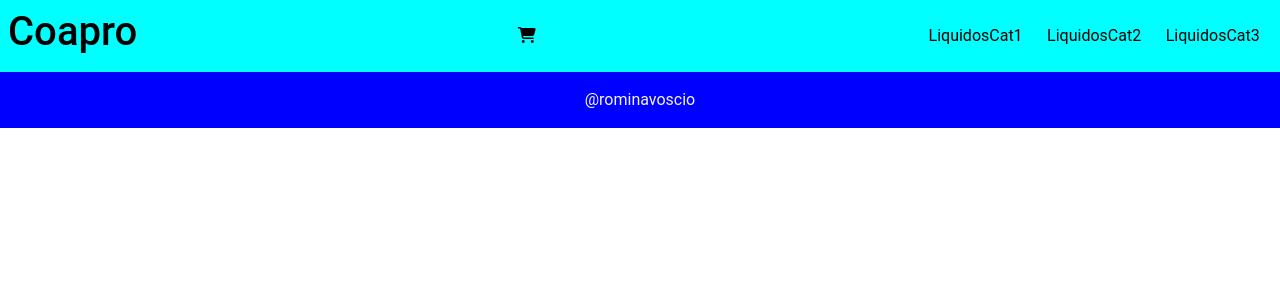
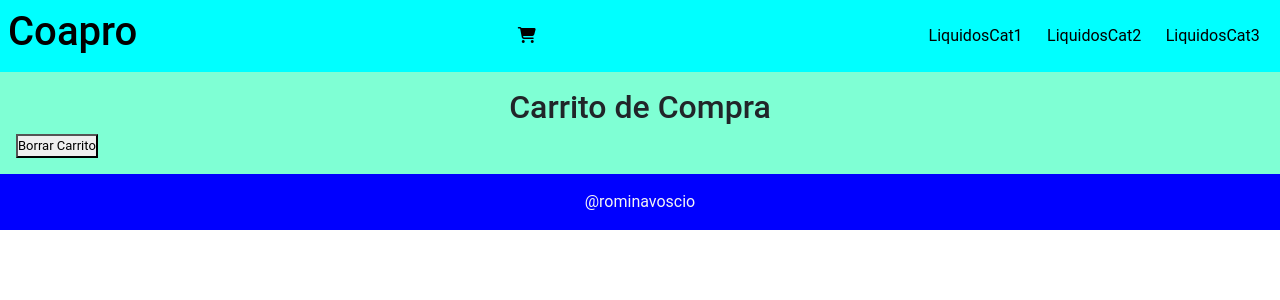
Before and after one commit to RominaVoscio/ecommerceReactVoscio, a React (Create React App) app: page /cart in a window 1280 px wide. Shown: the top 300 px of the page. Built offline with nearby package versions, Linux system fonts and the light colour scheme.

Commit message:
Desafío Context Clase10

```diff
--- a/src/components/App.js
+++ b/src/components/App.js
@@ -3,25 +3,30 @@ import ItemListContainer from "./ItemListContainer"
 import NavBar from "./NavBar"
 import Footer from "./Footer"
 import ItemDetailContainer from "./ItemDetailContainer"
+import Cart from './Cart'
+import CartContext from "./CartContext"
 import { BrowserRouter } from "react-router-dom"
 import { Route, Routes } from "react-router-dom"
 
 function App () {
     return (
+            <CartContext>
             <BrowserRouter>
             <header id="MainHeader">
                 <NavBar/>
             </header>
             <main>
             <Routes>
-                <Route path="/" element={<ItemListContainer greeting="Bienvenidos a Coapro"/>}/>
+                <Route path="/" element={<ItemListContainer greeting="Bienvenidos a Coapro!"/>}/>
                 <Route path="/categoria/:id" element={<ItemListContainer/>}/>
                 <Route path="/carrito" element={<CartWidget/>}/>
                 <Route path="/item/:id" element={<ItemDetailContainer/>}/>
+                <Route path="/cart" element={<Cart/>}/>
             </Routes>
             </main>
                 <Footer/>
             </BrowserRouter>
+            </CartContext>
     )
 };
 export default App;
--- /dev/null
+++ b/src/components/Cart.js
@@ -0,0 +1,27 @@
+import { useContext } from "react";
+import {context} from './CartContext'
+const Cart=()=>{
+    const {removeItem, clear, cart}= useContext(context)
+    //const total = resultado.total
+
+    return(
+        <>
+        <div id="cartCompra">
+            <h2>Carrito de Compra</h2>
+            {cart.map(item=>(
+                <div key={item.producto.id}>
+                    <p>#</p>
+                    <h4>{item.producto.nombre}</h4>
+                    <p>{item.producto.descripcion}</p>
+                    <p>${item.producto.precio}</p>
+                    <p>Cantidad: {item.cantidad}</p>
+                    <button onClick= {()=>removeItem(item.producto.id)}>Borrar Item</button>
+                </div>
+        ))}
+        <button onClick={()=>clear()}>Borrar Carrito</button>
+        </div>
+        </>
+
+    )
+};
+export default Cart;
--- /dev/null
+++ b/src/components/CartContext.js
@@ -0,0 +1,54 @@
+import { createContext, useState } from "react";
+
+export const context = createContext()
+const {Provider}= context
+const CartContext=({children})=>{
+    const[ cart, setCart]= useState([])
+    //const[respuesta, setRespuesta]= useState(true)
+  // const[cantidad, setCantidad]= useState(0)
+    //const [total, setTotal]= useState(0)
+
+
+    const addItem=(producto, cantidad)=>{
+        let cartProducto={producto, cantidad}
+        let cartAux=[]
+        if(isInCart(producto.id)){
+            console.log('esta en el carrito')
+            cartProducto= cart.find(item=> item.producto.id === producto.id)
+            cartProducto.cantidad= cartProducto.cantidad + cantidad
+            cartAux=[...cart]
+        }else{
+            console.log('no esta en el carrito')
+            cartAux=[cartProducto, ...cart]
+        }
+        setCart(cartAux)
+    }
+    const isInCart=(id)=>{
+
+        return cart && cart.some(item => item.producto.id === id)
+    }
+    const removeItem=(id)=>{
+            if(isInCart(id)){
+                const cartAux= cart.filter( item=> item.producto.id !== id)
+                setCart(cartAux)
+            }
+    }
+    const clear=()=>{
+        setCart([])
+    }
+
+    const valorDelContexto= {
+        //total : total,
+        cart : cart,
+        removeItem : removeItem,
+        addItem : addItem,
+        clear : clear
+    }
+
+    return(
+        <Provider value={valorDelContexto}>
+         {children}
+        </Provider>
+    )
+};
+export default CartContext;
--- a/src/components/ItemDetail.js
+++ b/src/components/ItemDetail.js
@@ -1,14 +1,21 @@
 import ItemCount from './ItemCount';
 import {Link} from 'react-router-dom';
-import { useState } from "react";
-import {Container, Row, Col, Card} from 'react-bootstrap';
+import { useContext, useState } from "react";
+import {Container, Row, Col, Card, Button} from 'react-bootstrap';
+import {context} from './CartContext';
+
 const ItemDetail =({producto})=>{
     const [seleccionado, setSeleccionado]= useState(false)
+    const [cambio, setCambio]= useState(false)
+    const {addItem}= useContext(context)
     const myOnAdd= (unidadSeleccionada)=>{
         if (unidadSeleccionada!== undefined){
             setSeleccionado(unidadSeleccionada)
         }
+        setCambio(true)
     }
+
+
     return(
         <>
         <Container>
@@ -26,9 +33,10 @@ const ItemDetail =({producto})=>{
                             <p>{producto.descripcion}</p>
                         Precio: ${producto.precio}
                         </Card.Text>
-                        <ItemCount stock={5} inicial={1} onAdd={myOnAdd}/>
-                        <p>{seleccionado ?'Usted seleccionó algo': 'No se eligio ninguna cantidad'}</p>
-                        {seleccionado ? <Link to="/cart">carrito</Link> : null}
+                        { cambio ? <h4>Gracias por comprar</h4> :
+                            <ItemCount stock={5} inicial={1} onAdd={myOnAdd}/> }
+                        <p>{seleccionado ?'Usted seleccionó el producto': 'No se eligio ninguna cantidad'}</p>
+                        {seleccionado ? <Button onClick={()=>{addItem(producto, seleccionado)}} variant="outline-primary"><Link to="/cart">Carrito</Link></Button> : null}
                     </Card.Body>
                 </Card>
                 </Col>
--- a/src/components/estilos.scss
+++ b/src/components/estilos.scss
@@ -87,3 +87,17 @@ body,
 #centrado{
     background-position: center;
 }
+#cartCompra{
+    padding: 1rem;
+    background-position: center;
+    background-color:aquamarine;
+    height: auto;
+    width: auto;
+    font-size: small;
+    h2{
+        text-align: center;
+    }
+    p{
+        font-size: small;
+    }
+}
```
